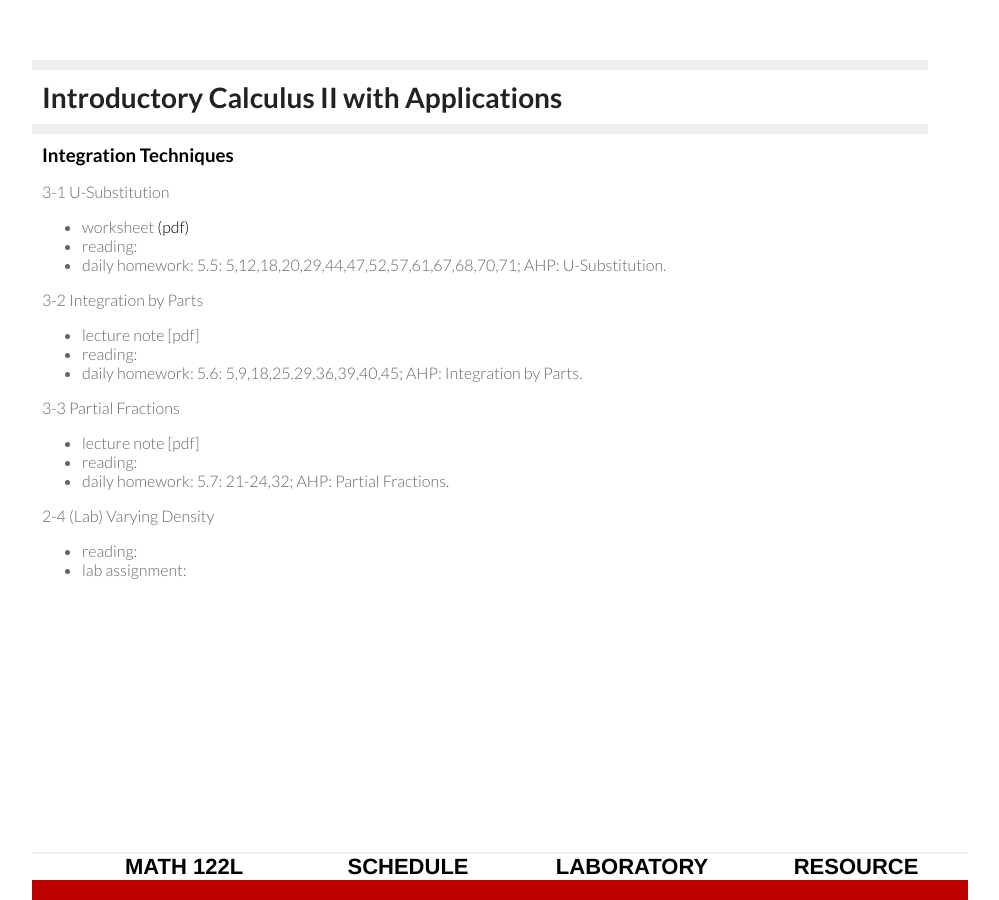
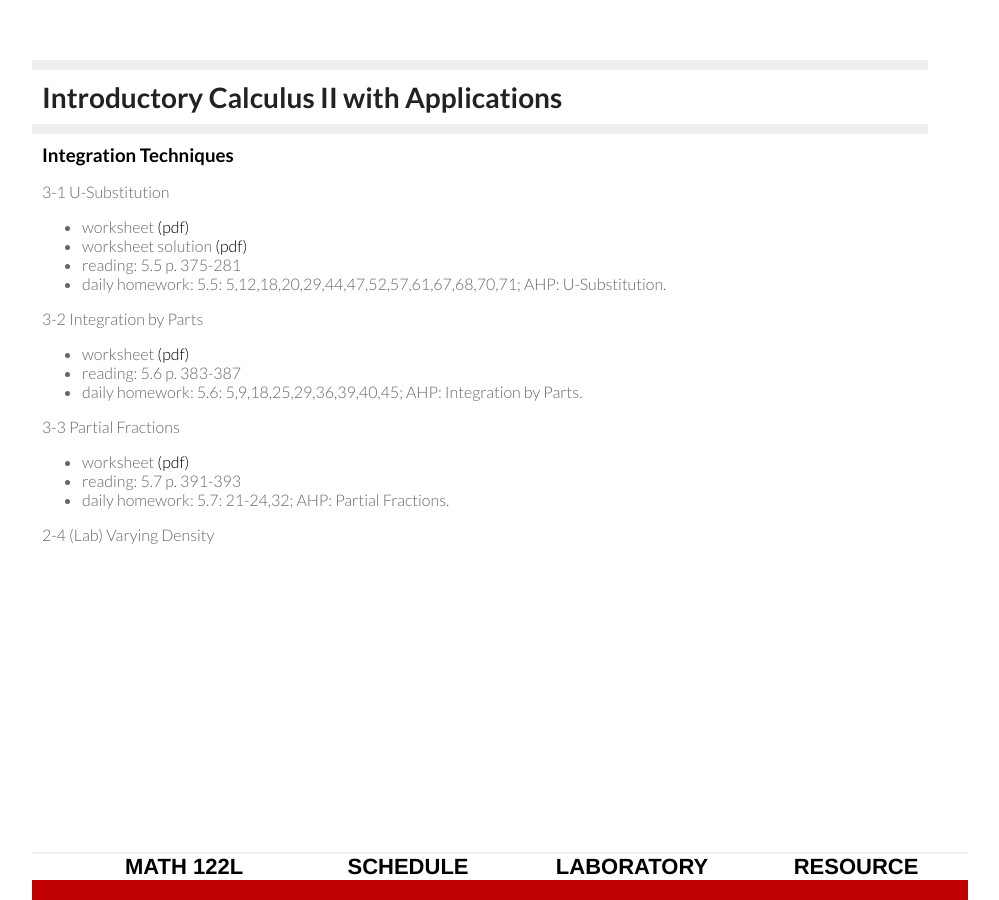
Before and after one commit to sshanshans/calculus2, a Jekyll site: the page built from schedule/week3/week3.md, in a window 1280 px wide. Shown: the whole page, without its empty margins (160-1159 px from the left). Built offline with Jekyll 4.4.1, drawn with Linux system fonts in a browser that asks for light colours.

Commit message:
week 3 updates

```diff
--- a/schedule/week3/week3.md
+++ b/schedule/week3/week3.md
@@ -5,25 +5,23 @@ description: weekly schedule
 ---
 ### Integration Techniques
 
-3-1 U-Substitution  <br>
+3-1 U-Substitution
 
 * worksheet [(pdf)](\calculus2\schedule\week3\3-1Shan.pdf) <br>
-* reading:  <br>
+* worksheet solution [(pdf)](\calculus2\schedule\week3\3-1ShanSolutions.pdf)
+* reading: 5.5 p. 375-281  <br>
 * daily homework: 5.5: 5,12,18,20,29,44,47,52,57,61,67,68,70,71; AHP: U-Substitution.  <br>
 
-3-2 Integration by Parts  <br>
+3-2 Integration by Parts
 
-* lecture note [pdf]  <br>
-* reading:  <br>
+* worksheet [(pdf)](\calculus2\schedule\week3\3-2Shan.pdf)   <br>
+* reading: 5.6 p. 383-387  <br>
 * daily homework: 5.6: 5,9,18,25,29,36,39,40,45; AHP: Integration by Parts.  <br>
 
-3-3 Partial Fractions  <br>
+3-3 Partial Fractions
 
-* lecture note [pdf]  <br>
-* reading:  <br>
+* worksheet [(pdf)](\calculus2\schedule\week3\3-3Shan.pdf)   <br>
+* reading: 5.7 p. 391-393 <br>
 * daily homework: 5.7: 21-24,32; AHP: Partial Fractions.   <br>
 
-2-4 (Lab) Varying Density  <br>
-
-* reading:   <br>
-* lab assignment:   <br>
+2-4 (Lab) Varying Density
```
Also changed, not shown: 5 other files.
